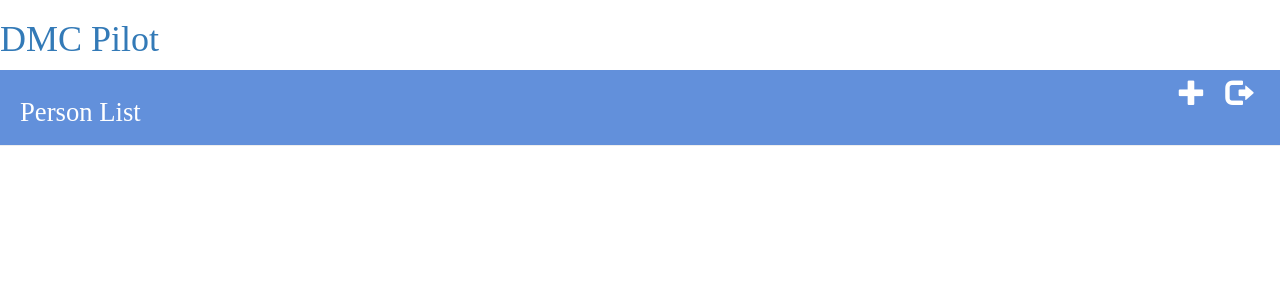
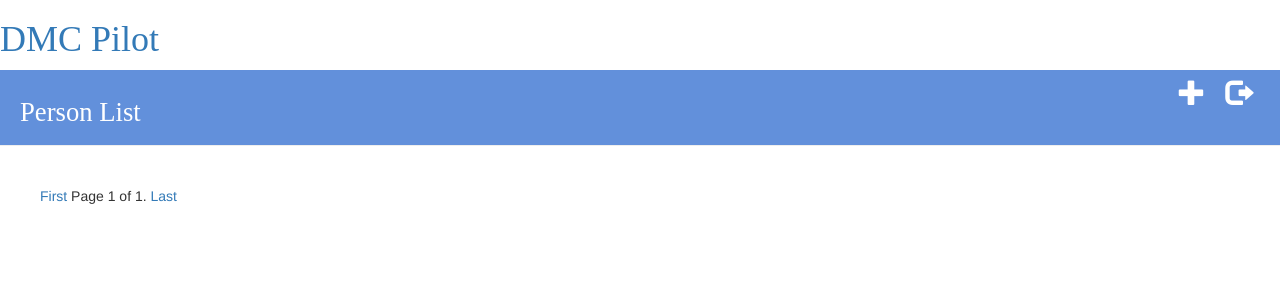
Before and after one commit to mxmoss/mysite, a Django app: page / in a window 1280 px wide. Shown: the top 300 px of the page. Run offline with Django 3.2, Linux system fonts and the light colour scheme; the visitor is signed in with stand-in values (Sample User, id 1); data that the repository does not hold is empty; some libraries are stand-ins or nearby versions.

Commit message:
Added pagination to the Person list

```diff
--- a/myapp/templates/myapp/person_list.html
+++ b/myapp/templates/myapp/person_list.html
@@ -11,4 +11,21 @@
 				</div>
 		{% endfor %}
 </table>
+<div class="pagination">
+    <span class="step-links">
+        <a href="?page={1}">First</a>
+        {% if records.has_previous %}
+            <a href="?page={{ records.previous_page_number }}">Previous</a>
+        {% endif %}
+
+        <span class="current">
+            Page {{ records.number }} of {{ records.paginator.num_pages }}.
+        </span>
+
+        {% if records.has_next %}
+            <a href="?page={{ records.next_page_number }}">Next</a>
+        {% endif %}
+    </span>
+    <a href="?page={{ records.paginator.num_pages }}">Last</a>
+</div>
 {% endblock content %}
--- a/myapp/views.py
+++ b/myapp/views.py
@@ -1,3 +1,4 @@
+from django.core.paginator import Paginator, EmptyPage, PageNotAnInteger
 from django.shortcuts import render
 from django.http import HttpResponse
 from django.utils import timezone
@@ -13,8 +14,19 @@ def person_list(request):
   if not request.user.is_authenticated():
     return render(request, 'registration/login.html')
   else:
-    records = myRecord.objects.filter().order_by('add_dt')
-#    records = myRecord.objects.filter(published_date__lte=timezone.now()).order_by('published_date')
+    records_list = myRecord.objects.filter().order_by('add_dt')
+    paginator = Paginator(records_list, 25) # Show 25 records per page
+
+    page = request.GET.get('page')
+    try:
+        records = paginator.page(page)
+    except PageNotAnInteger:
+        # If page is not an integer, deliver first page.
+        records = paginator.page(1)
+    except EmptyPage:
+        # If page is out of range (e.g. 9999), deliver last page of results.
+        contacts = paginator.page(paginator.num_pages)
+
     return render(request, 'myapp/person_list.html', {'records': records})
 
 def person_detail(request, pk):
```
